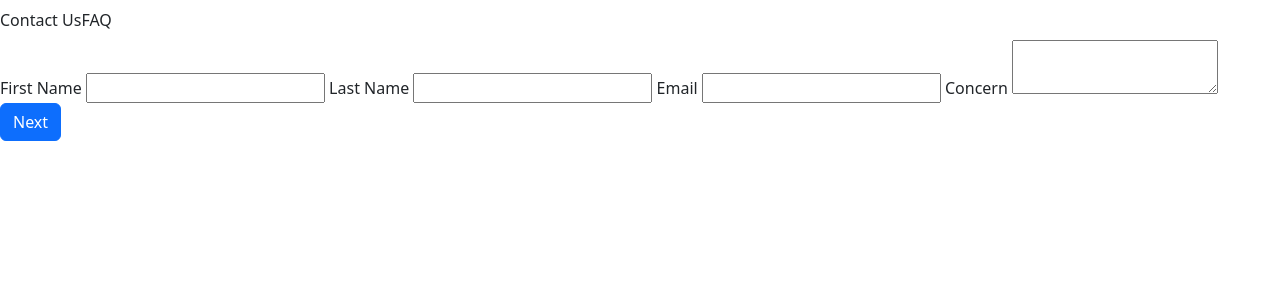
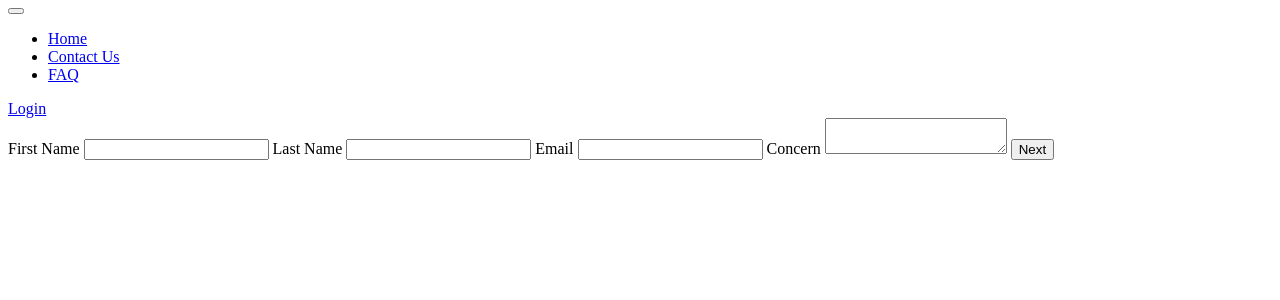
Before and after one commit to tien-han/business-leads, a PHP site: page /views/contact.html in a window 1280 px wide. Shown: the top 300 px of the page. Run offline with PHP 8.4, Linux system fonts and the light colour scheme.

Commit message:
Add in routes in index.php and navbar to contact page

```diff
--- a/views/contact.html
+++ b/views/contact.html
@@ -1,33 +1,35 @@
-<!doctype html>
-<html lang="en">
-<head>
-    <meta charset="UTF-8">
-    <meta name="viewport"
-          content="width=device-width, user-scalable=no, initial-scale=1.0, maximum-scale=1.0, minimum-scale=1.0">
-    <meta http-equiv="X-UA-Compatible" content="ie=edge">
-    <title>Contact Page</title>
-    <link href="https://cdn.jsdelivr.net/npm/bootstrap@5.3.3/dist/css/bootstrap.min.css" rel="stylesheet"
-          integrity="sha384-QWTKZyjpPEjISv5WaRU9OFeRpok6YctnYmDr5pNlyT2bRjXh0JMhjY6hW+ALEwIH" crossorigin="anonymous">
-</head>
+<!--
+    @author: Tien Han, Sage Markwardt, Garrett Ballreich
+    @date: 5/7/2024
+    @description: Contact Us page for the UPS Business Leads website
+-->
+
+<include href="views/header.html"></include>
 <body>
+    <!--  Navbar  -->
     <nav class="navbar navbar-expand-lg navbar-light sticky-top">
         <button class="navbar-toggler" type="button" data-bs-toggle="collapse" data-bs-target="#navbarSupportedContent"
                 aria-controls="navbarSupportedContent" aria-expanded="false" aria-label="Toggle navigation">
             <span class="navbar-toggler-icon"></span>
         </button>
         <div class="collapse navbar-collapse" id="navbarSupportedContent">
-            <ul class="nav">
+            <ul class="navbar-nav">
                 <li class="nav-item">
-                    <a class="text-reset text-decoration-none" type="text/html" href="contact">Contact Us
+                    <a class="nav-link" type="text/html" href="{{ @BASE }}">Home</a>
+                </li>
+                <li class="nav-item">
+                    <a class="nav-link active" type="text/html" href="contact">Contact Us
                     </a>
                 </li>
                 <li class="nav-item">
-                    <a class="text-reset text-decoration-none" type="text/html" href="FAQ">FAQ
+                    <a class="nav-link" type="text/html" href="FAQ">FAQ
                     </a>
                 </li>
             </ul>
+            <a class="ms-auto me-3 nav-link" type="text/html" href="login">Login</a>
         </div>
     </nav>
+
     <div>
         <form action="#" method="post">
             <label for="firstName">First Name</label>
@@ -40,10 +42,11 @@
             <textarea name="concern" id="concern"></textarea>
 
             <button class="btn btn-primary" type="submit">Next</button>
-
         </form>
     </div>
 
+    <!--  Scripts  -->
+    <!--  Bootstrap CDN  -->
     <script src="https://cdn.jsdelivr.net/npm/bootstrap@5.3.3/dist/js/bootstrap.bundle.min.js"
             integrity="sha384-YvpcrYf0tY3lHB60NNkmXc5s9fDVZLESaAA55NDzOxhy9GkcIdslK1eN7N6jIeHz"
             crossorigin="anonymous"></script>
```
Also changed, not shown: index.php (+14 -2 lines).
